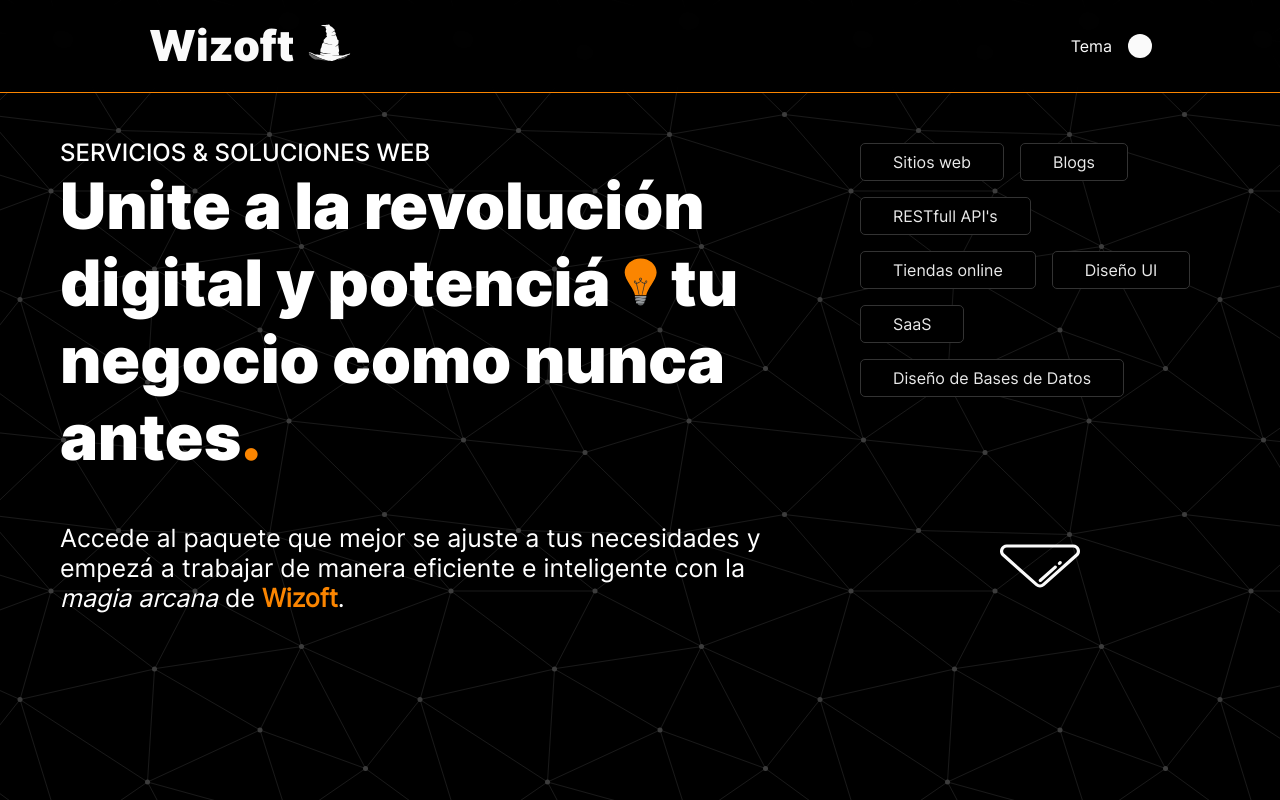
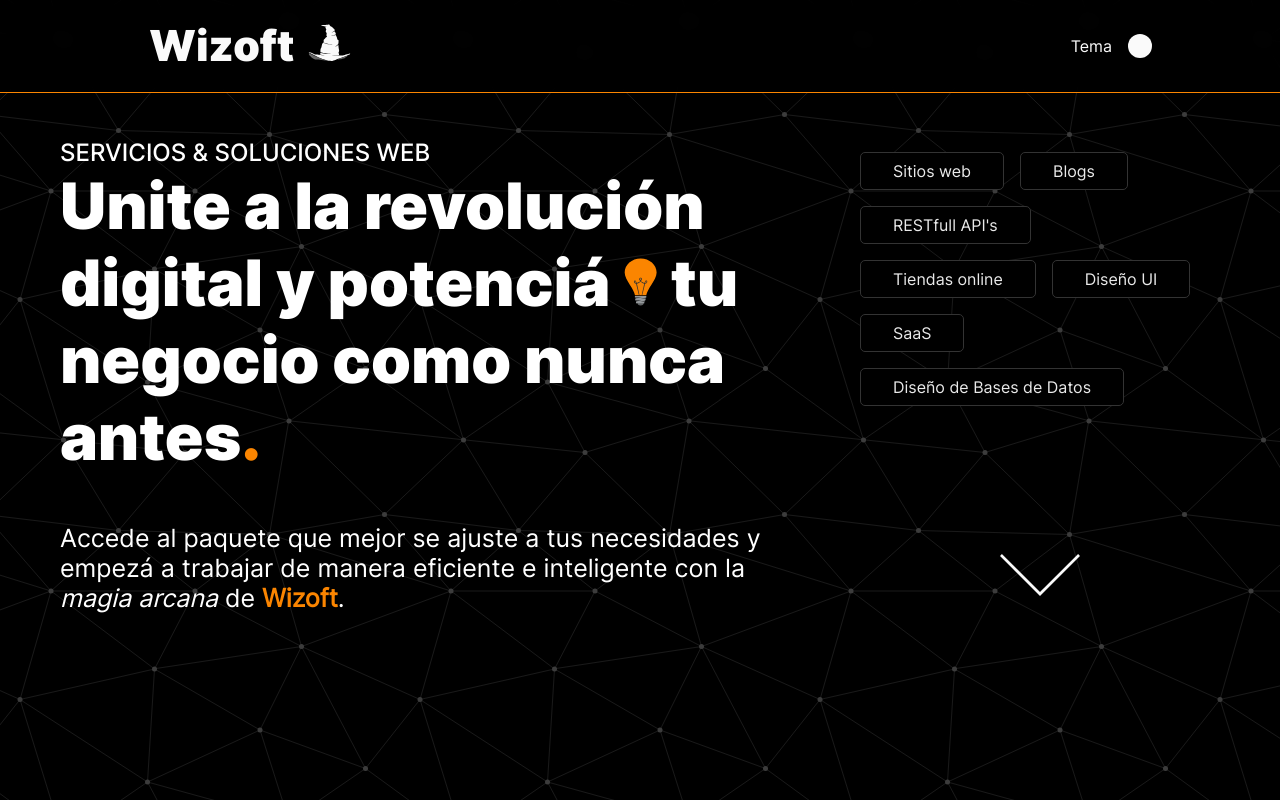
Before and after one commit to agustinlozano/Wizoft, a React (Vite) app: page / in a window 1280 px wide. Built offline with nearby package versions, Linux system fonts and the light colour scheme.

Commit message:
Update DownArrow icon from UI components

```diff
--- a/src/components/ui/DownArrow.jsx
+++ b/src/components/ui/DownArrow.jsx
@@ -1,16 +1,15 @@
 const DownArrow = ({ color }) => {
   return (
     <svg
+      data-name='Capa 1'
       xmlns='http://www.w3.org/2000/svg'
-      viewBox='0 0 512.001 512.001'
+      viewBox='0 0 59.41 31.12'
       fill={color}
-      style={{
-        enableBackground: 'new 0 0 512.001 512.001'
-      }}
-      xmlSpace='preserve'
+      strokeWidth='8px'
     >
-      <path d='M509.124 145.674c-6.425-16.848-22.227-27.734-40.258-27.734H43.134c-18.031 0-33.834 10.886-40.258 27.734-6.424 16.848-1.881 35.492 11.573 47.497l212.866 189.945a42.98 42.98 0 0 0 28.686 10.944 42.986 42.986 0 0 0 28.686-10.945l212.866-189.944c13.453-12.004 17.995-30.648 11.571-47.497zm-25.154 32.277L271.105 367.895c-8.611 7.685-21.597 7.684-30.207.001L28.031 177.951c-8.599-7.673-8.785-17.95-6.093-25.01 2.692-7.058 9.674-14.602 21.196-14.602h425.733c11.523 0 18.504 7.543 21.196 14.603 2.691 7.059 2.506 17.337-6.093 25.009z' />
-      <path d='M393.15 227.953c-3.75-4.2-10.197-4.57-14.402-.82l-5.234 4.669c-4.202 3.752-4.571 10.199-.82 14.402a10.178 10.178 0 0 0 7.615 3.409c2.415 0 4.842-.853 6.787-2.589l5.234-4.669c4.203-3.752 4.571-10.199.82-14.402zM361.62 256.087c-3.748-4.201-10.196-4.572-14.401-.819l-96.306 85.937c-4.203 3.751-4.571 10.198-.82 14.401a10.173 10.173 0 0 0 7.614 3.409 10.16 10.16 0 0 0 6.787-2.59l96.307-85.937c4.202-3.75 4.57-10.198.819-14.401z' />
+      <path
+        d='M29.71 31.12 0 1.42 1.41 0l28.3 28.29L58 0l1.41 1.42-29.7 29.7z'
+      />
     </svg>
   )
 }
```
